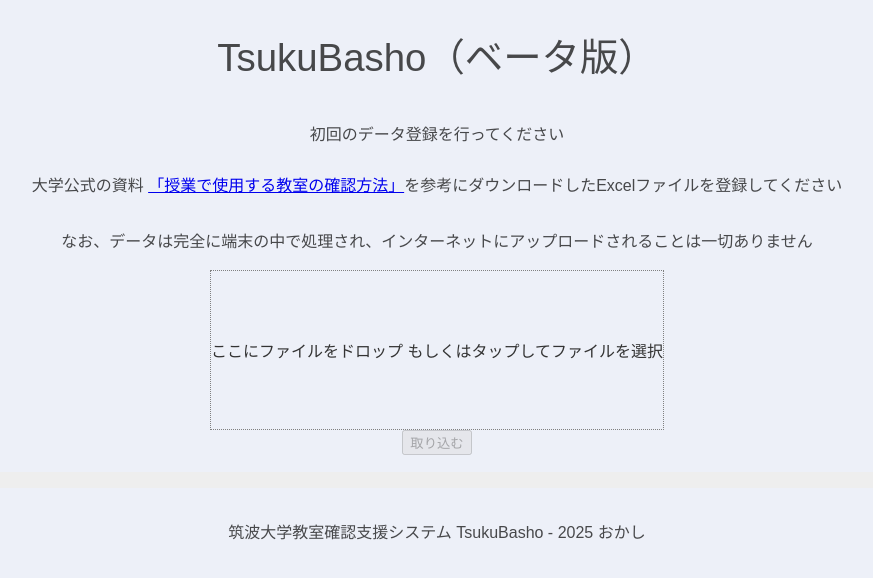
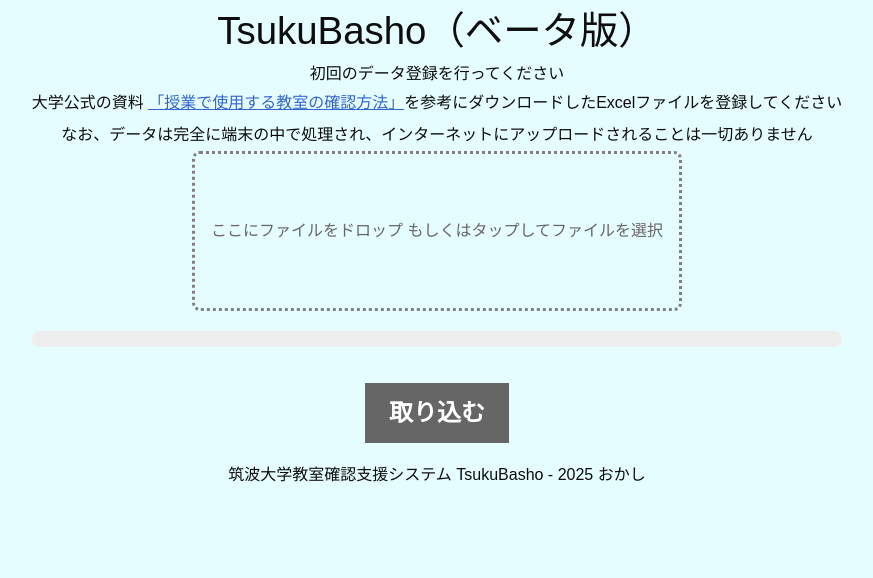
Before and after one commit to oka4shi/TsukuBasho, a SvelteKit app: page /welcome in a window 1280 px wide. Shown: the top 578 px of the page, without its empty margins (203-1076 px from the left). Built offline with nearby package versions, Linux system fonts and the light colour scheme.

Commit message:
improve styles

```diff
--- a/src/lib/components/FileInput.svelte
+++ b/src/lib/components/FileInput.svelte
@@ -76,10 +76,10 @@
     filesDOM.click();
   }}
 >
-  <div>
+  <p class="description">
     <span>ここにファイルをドロップ</span>
     <span>もしくはタップしてファイルを選択</span>
-  </div>
+  </p>
 </button>
 
 <input
@@ -90,18 +90,17 @@
   bind:this={filesDOM}
 />
 
-<button type="button" disabled={!isSetFiles} onclick={registerFiles}
-  >取り込む</button
+<Progress {...progress} />
+
+<button
+  type="button"
+  class="register"
+  disabled={!isSetFiles}
+  onclick={registerFiles}>取り込む</button
 >
 
-<Progress {...progress} />
-
 <style>
-  input {
-    display: none;
-  }
-
-  .drop_area {
+  button {
     /* reset the default button styles */
     padding: 0;
     border: none;
@@ -112,18 +111,48 @@
     -webkit-appearance: none;
     -moz-appearance: none;
     appearance: none;
+  }
 
+  .register {
+    font-size: 1.5rem;
+    font-weight: bold;
+    background-color: var(--color-theme-1);
+    color: white;
+    padding: 0.5em 1em;
+    cursor: pointer;
+    margin: 1rem;
+  }
+
+  .register:hover:not(:disabled) {
+    opacity: 0.8;
+  }
+
+  .register:disabled {
+    background-color: var(--color-text-gray);
+    cursor: not-allowed;
+  }
+
+  input {
+    display: none;
+  }
+
+  .drop_area {
     height: 10em;
     display: flex;
     align-items: center;
     justify-content: center;
     cursor: pointer;
+    border-radius: 0.5em;
 
-    border: 1px dotted #808080;
+    border: 3px dotted #808080;
 
-    & span {
-      color: var(--color-text-gray);
-      text-align: center;
+    .description {
+      padding: 1em;
+
+      span {
+        color: var(--color-text-gray);
+        text-align: center;
+      }
     }
   }
 
--- a/src/lib/parseFile.ts
+++ b/src/lib/parseFile.ts
@@ -3,9 +3,7 @@
 
 export const parseXlsxFile = async (data: ArrayBuffer) => {
   const workbook = xlsx.read(data);
-  console.log("start parsing");
   const sheetNames = workbook.SheetNames;
-  console.log(sheetNames);
 
   if (!sheetNames.includes("開設科目一覧")) {
     console.error("エラー！");
@@ -25,7 +23,6 @@
 const getFirstRowNumber = (data: string[][]): number => {
   const limit = 10;
   for (let rowNumber = 0; rowNumber < limit; rowNumber++) {
-    console.log(data[rowNumber]);
     if (data[rowNumber][0] === "科目番号") {
       return rowNumber;
     }
--- a/src/routes/+layout.svelte
+++ b/src/routes/+layout.svelte
@@ -1,4 +1,5 @@
 <script lang="ts">
+  import "./reset.css";
   import "./styles.css";
 
   let { children } = $props();
--- /dev/null
+++ b/src/routes/reset.css
@@ -0,0 +1,62 @@
+*,
+*::before,
+*::after {
+  box-sizing: border-box;
+}
+html {
+  -moz-text-size-adjust: none;
+  -webkit-text-size-adjust: none;
+  text-size-adjust: none;
+}
+body,
+h1,
+h2,
+h3,
+h4,
+p,
+figure,
+blockquote,
+dl,
+dd {
+  margin: 0;
+}
+ul[role="list"],
+ol[role="list"] {
+  list-style: none;
+}
+body {
+  min-height: 100vh;
+  line-height: 1.5;
+}
+h1,
+h2,
+h3,
+h4,
+button,
+input,
+label {
+  line-height: 1.1;
+}
+h1,
+h2,
+h3,
+h4 {
+  text-wrap: balance;
+}
+img,
+picture {
+  max-width: 100%;
+  display: block;
+}
+input,
+button,
+textarea,
+select {
+  font: inherit;
+}
+textarea:not([rows]) {
+  min-height: 10em;
+}
+:target {
+  scroll-margin-block: 5ex;
+}
--- a/src/routes/styles.css
+++ b/src/routes/styles.css
@@ -1,13 +1,12 @@
 :root {
   --font-body: "Noto Sans JP", sans-serif;
-  --color-bg-0: rgb(202, 216, 228);
-  --color-bg-1: hsl(209, 36%, 86%);
-  --color-bg-2: hsl(224, 44%, 95%);
+  --color-bg-1: hsl(185 100% 95%);
   --color-bg-white: #fdfdfd;
-  --color-theme-1: #ff3e00;
-  --color-theme-2: #4075a6;
-  --color-text: rgba(0, 0, 0, 0.7);
-  --color-text-gray: #333;
+  --color-theme-1: hsl(185 100% 41%);
+  --color-text: hsl(0 0% 5%);
+  --color-text-gray: hsl(0 0% 40%);
+  --color-text-lightgray: hsl(0 0% 60%);
+  --color-text-link: #3366cc;
   --column-width: 42rem;
   --column-margin-top: 4rem;
   font-family: var(--font-body);
@@ -17,17 +16,22 @@
 body {
   min-height: 100vh;
   margin: 0;
-  background-color: var(--color-bg-2);
+  background-color: var(--color-bg-1);
 }
 
 h1,
 h2,
 p {
   font-weight: 400;
+  margin-block: 0.25em;
 }
 
 p {
   line-height: 1.5;
+}
+
+a {
+  color: var(--color-text-link);
 }
 
 h1 {
--- a/src/routes/welcome/+page.svelte
+++ b/src/routes/welcome/+page.svelte
@@ -5,6 +5,7 @@
 <h1>TsukuBasho（ベータ版）</h1>
 
 <h2>初回のデータ登録を行ってください</h2>
+<main>
   <p>
     大学公式の資料
     <a
@@ -17,3 +18,12 @@
   </p>
 
   <FileInput />
+</main>
+
+<style>
+  main {
+    display: flex;
+    flex-direction: column;
+    align-items: center;
+  }
+</style>
```
Also changed, not shown: src/routes/+page.svelte (+44 -23 lines). Lines whose indentation alone changed are shown as unchanged.
